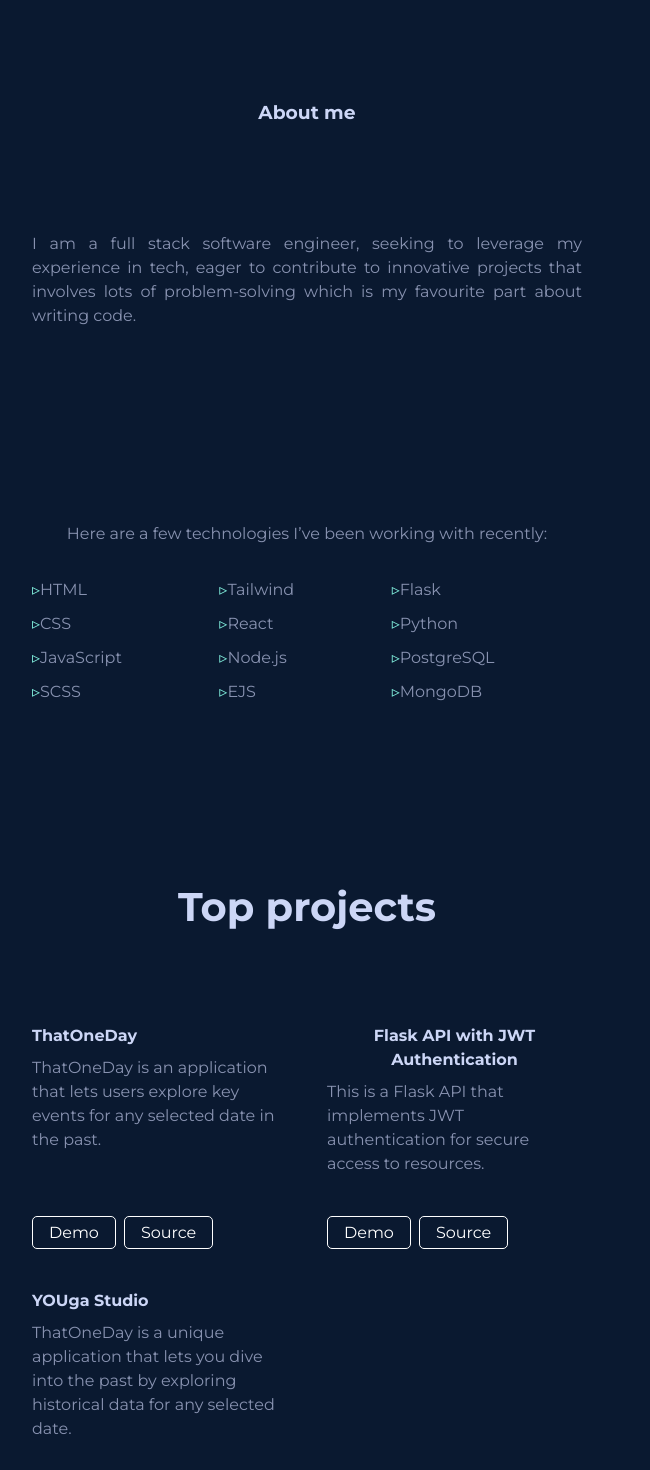
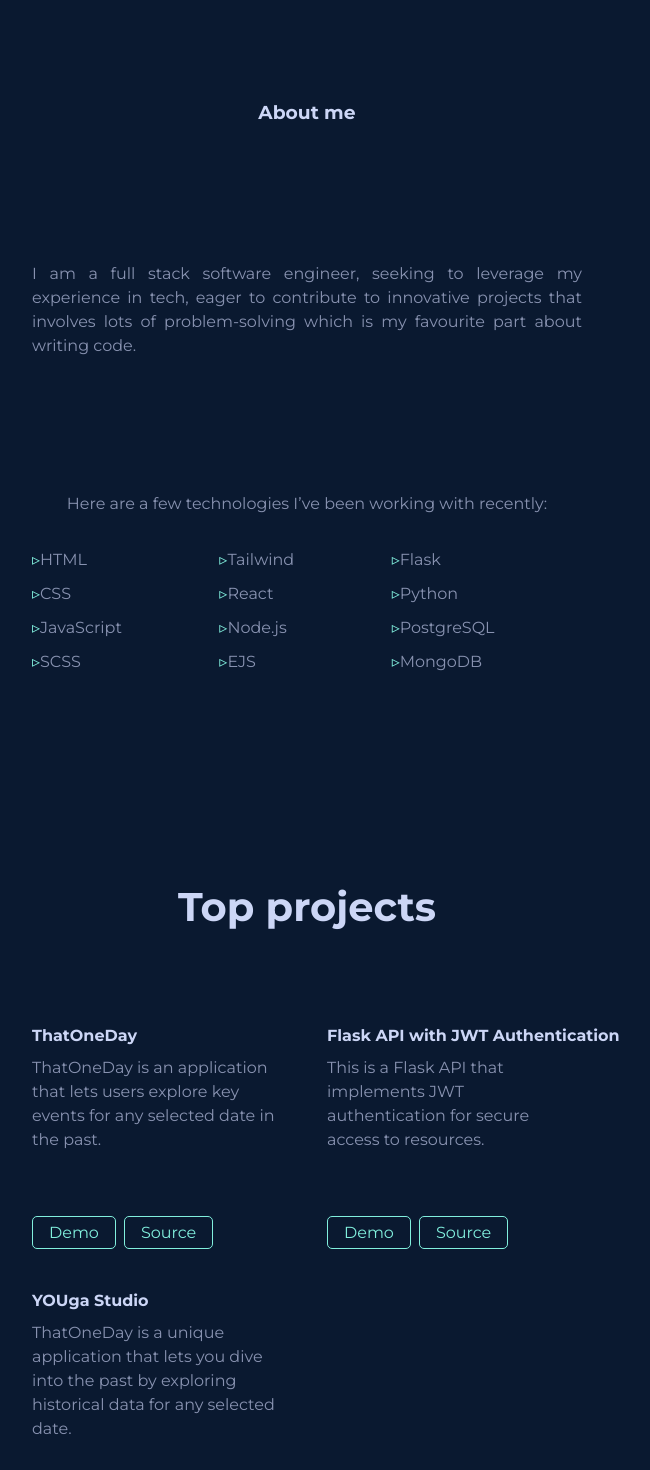
Before and after one commit to tamerlanmustafa/portfolio, a React (Vite) app: page / in a window 1280 px wide. Shown: the part 800-2270 px from the top of the page, without its empty margins (333-983 px from the left). Built offline with nearby package versions, Linux system fonts and the light colour scheme.

Commit message:
add project buttons styling

```diff
--- a/src/components/AboutMe/AboutMe.css
+++ b/src/components/AboutMe/AboutMe.css
@@ -6,17 +6,11 @@
 }
 
 
-
-
-
-
-
-
 .my-info {
     height: 100%;
     display: flex;
     flex-direction: column;
-    justify-content: space-around;
+    justify-content: space-evenly;
 }
 
 .bio > p {
--- a/src/components/Projects/Projects.css
+++ b/src/components/Projects/Projects.css
@@ -22,6 +22,10 @@
     gap: 0.5rem;
 }
 
+.each-project > h4 {
+    width: max-content;
+}
+
 @media (min-width: 431px) {
     .each-project {
         height: 225px;
@@ -41,17 +45,19 @@
 
 .buttons > a {
     margin-right: 0.5rem;
+    background-color: var(--main-color);
     text-decoration: none;
-    color: white;
+    color: var(--primary-color);
     padding: 0.2rem 1rem;
-    border: 1px solid white;
+    border: 1px solid var(--primary-color);
     border-radius: 5px;
     transition: all 0.3s;
 }
 
 .buttons > a:hover {
-    background-color: white;
-    color: black;
+    background-color: var(--primary-color);
+    color: var(--main-color);
+    border: 1px solid var(--main-color);
 }
 
 .each-project > img {
```
